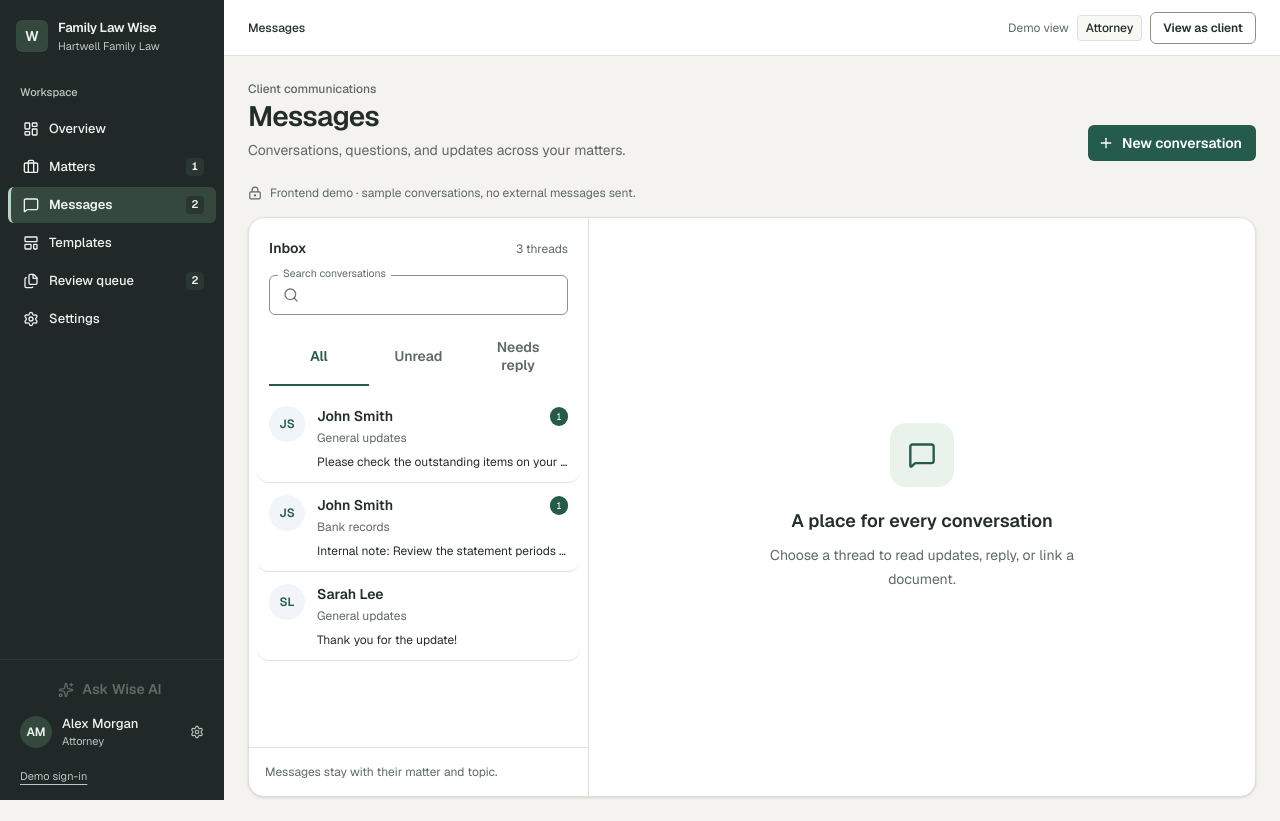
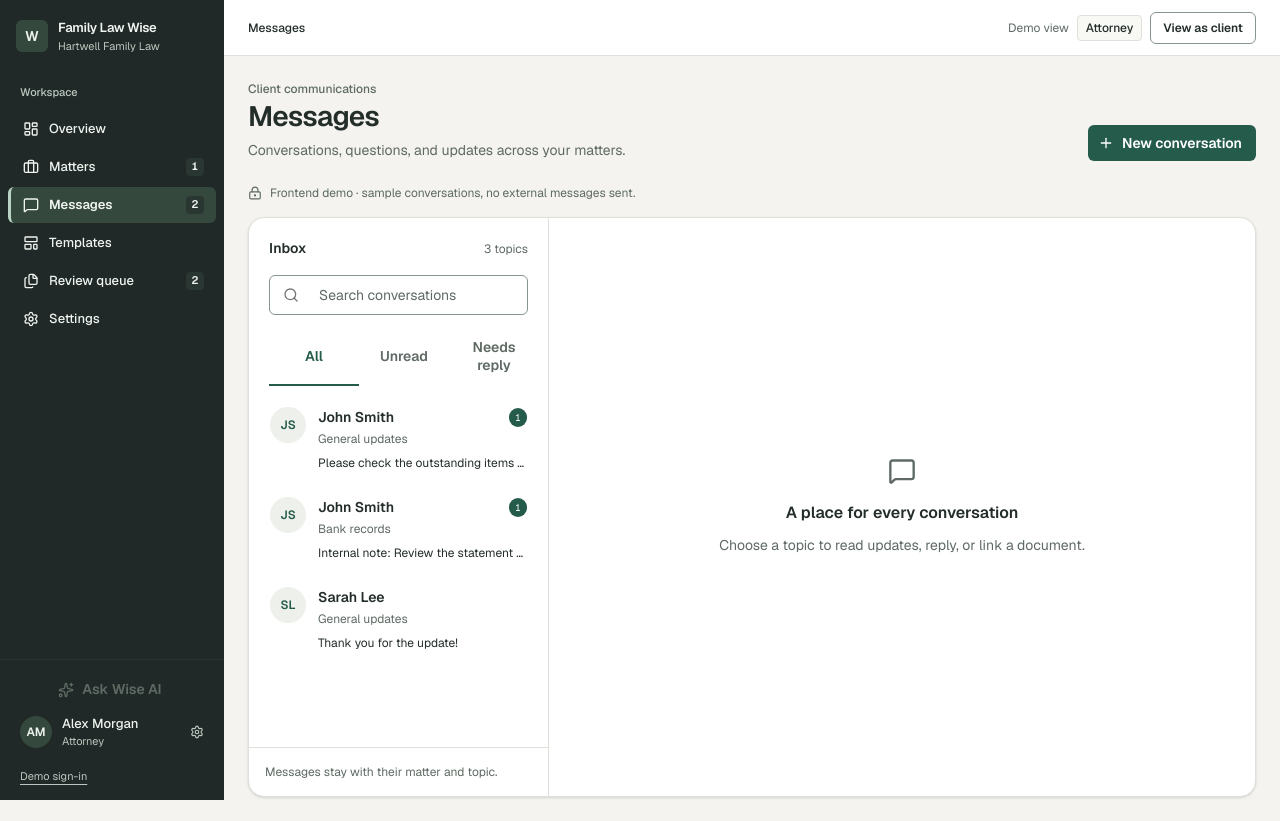
Before and after one commit to achen-temp/family-law-wise, a Next.js app: page /messages in a window 1280 px wide. Built offline with nearby package versions, Linux system fonts and the light colour scheme; what @mui/material-nextjs would draw is missing.

Commit message:
feat: improve DESK-19 inbox workspace

```diff
--- a/src/components/messaging/messages-workspace.tsx
+++ b/src/components/messaging/messages-workspace.tsx
@@ -129,7 +129,7 @@ export function MessagesWorkspace({
         <LockKeyhole className="size-3.5" />
         Frontend demo · sample conversations, no external messages sent.
       </div>
-      <div className="grid overflow-hidden rounded-2xl border border-line bg-white shadow-sm lg:h-[min(780px,calc(100dvh-220px))] lg:min-h-[580px] lg:grid-cols-[minmax(260px,340px)_minmax(0,1fr)]">
+      <div className="grid overflow-hidden rounded-2xl border border-line bg-white shadow-sm lg:h-[min(780px,calc(100dvh-220px))] lg:min-h-[580px] lg:grid-cols-[300px_minmax(0,1fr)]">
         <section
           className={cn(
             "min-w-0 flex-col border-line lg:flex lg:border-r",
@@ -141,14 +141,17 @@ export function MessagesWorkspace({
             <div className="mb-4 flex items-center justify-between">
               <h2 className="font-semibold">Inbox</h2>
               <span className="text-xs text-muted">
-                {threads.length} threads
+                {threads.length} {threads.length === 1 ? "topic" : "topics"}
               </span>
             </div>
             <TextField
-              label="Search conversations"
+              placeholder="Search conversations"
+              size="small"
+              fullWidth
               value={query}
               onChange={(event) => setQuery(event.target.value)}
               slotProps={{
+                htmlInput: { "aria-label": "Search conversations" },
                 input: {
                   startAdornment: (
                     <InputAdornment position="start">
@@ -212,13 +215,13 @@ export function MessagesWorkspace({
                       selected?.id === thread.id ? "true" : undefined
                     }
                     className={cn(
-                      "flex w-full gap-3 rounded-xl border-b border-line p-3 text-left transition-colors",
+                      "flex w-full gap-3 rounded-lg border border-transparent p-3 text-left transition-colors",
                       selected?.id === thread.id
-                        ? "bg-brand-soft"
-                        : "hover:bg-slate-50",
+                        ? "border-brand bg-brand-soft"
+                        : "hover:border-line hover:bg-surface-subtle",
                     )}
                   >
-                    <span className="grid size-9 shrink-0 place-items-center rounded-full bg-slate-100 text-xs font-semibold text-brand">
+                    <span className="grid size-9 shrink-0 place-items-center rounded-full bg-neutral-bg text-xs font-semibold text-brand">
                       {initials(name)}
                     </span>
                     <span className="min-w-0 flex-1">
@@ -268,19 +271,35 @@ export function MessagesWorkspace({
               onBack={() => router.push(path, { scroll: false })}
             />
           ) : (
-            <div className="grid h-full place-items-center p-10 text-center">
-              <div>
-                <span className="mx-auto grid size-16 place-items-center rounded-2xl bg-brand-soft text-brand">
-                  <MessageSquare className="size-7" />
-                </span>
-                <h2 className="mt-5 text-lg font-semibold">
-                  A place for every conversation
+            <div className="grid h-full place-items-center p-8 text-center">
+              <div className="max-w-sm">
+                <MessageSquare aria-hidden="true" className="mx-auto size-7 text-muted" />
+                <h2 className="mt-4 text-base font-semibold">
+                  {!threads.length
+                    ? "No conversations yet"
+                    : filtered.length === 0
+                      ? "No matching conversations"
+                      : "A place for every conversation"}
                 </h2>
-                <p className="mt-2 max-w-xs text-sm leading-6 text-muted">
-                  Choose a thread to read updates, reply, or link a document.
+                <p className="mt-2 text-sm leading-6 text-muted">
+                  {!threads.length
+                    ? "Start a topic to keep questions and updates together with this matter."
+                    : filtered.length === 0
+                      ? "Try a different search or inbox filter."
+                      : "Choose a topic to read updates, reply, or link a document."}
                 </p>
+                {!threads.length ? (
+                  <Button
+                    variant="outlined"
+                    startIcon={<Plus className="size-4" />}
+                    onClick={() => setCreating(true)}
+                    className="mt-5"
+                  >
+                    Start a conversation
+                  </Button>
+                ) : null}
                 {params.has("thread") && (
-                  <p role="status" className="mt-3 text-sm text-amber-800">
+                  <p role="status" className="mt-3 text-sm text-error-text">
                     This conversation is not available in this matter.
                   </p>
                 )}
@@ -302,14 +321,18 @@ export function MessagesWorkspace({
             create();
           }}
         >
-          <DialogTitle id="new-conversation-title">
+          <DialogTitle id="new-conversation-title" className="pb-1">
             New conversation
           </DialogTitle>
-          <DialogContent className="space-y-5 pt-3">
+          <DialogContent className="space-y-4 pt-2">
+            <p className="text-sm text-muted">
+              Give this topic a name so related updates stay together.
+            </p>
             {!matterId && (
               <TextField
                 select
                 label="Matter"
+                fullWidth
                 value={newMatter}
                 onChange={(event) => setNewMatter(event.target.value)}
                 required
@@ -325,12 +348,13 @@ export function MessagesWorkspace({
               autoFocus
               label="Topic"
               placeholder="e.g. Bank records"
+              fullWidth
               value={subject}
               onChange={(event) => setSubject(event.target.value)}
               slotProps={{ htmlInput: { maxLength: 100 } }}
               required
             />
-            <p className="text-sm text-muted">
+            <p className="text-xs text-muted">
               Shared messages will appear in both the attorney and client views.
             </p>
           </DialogContent>
```
